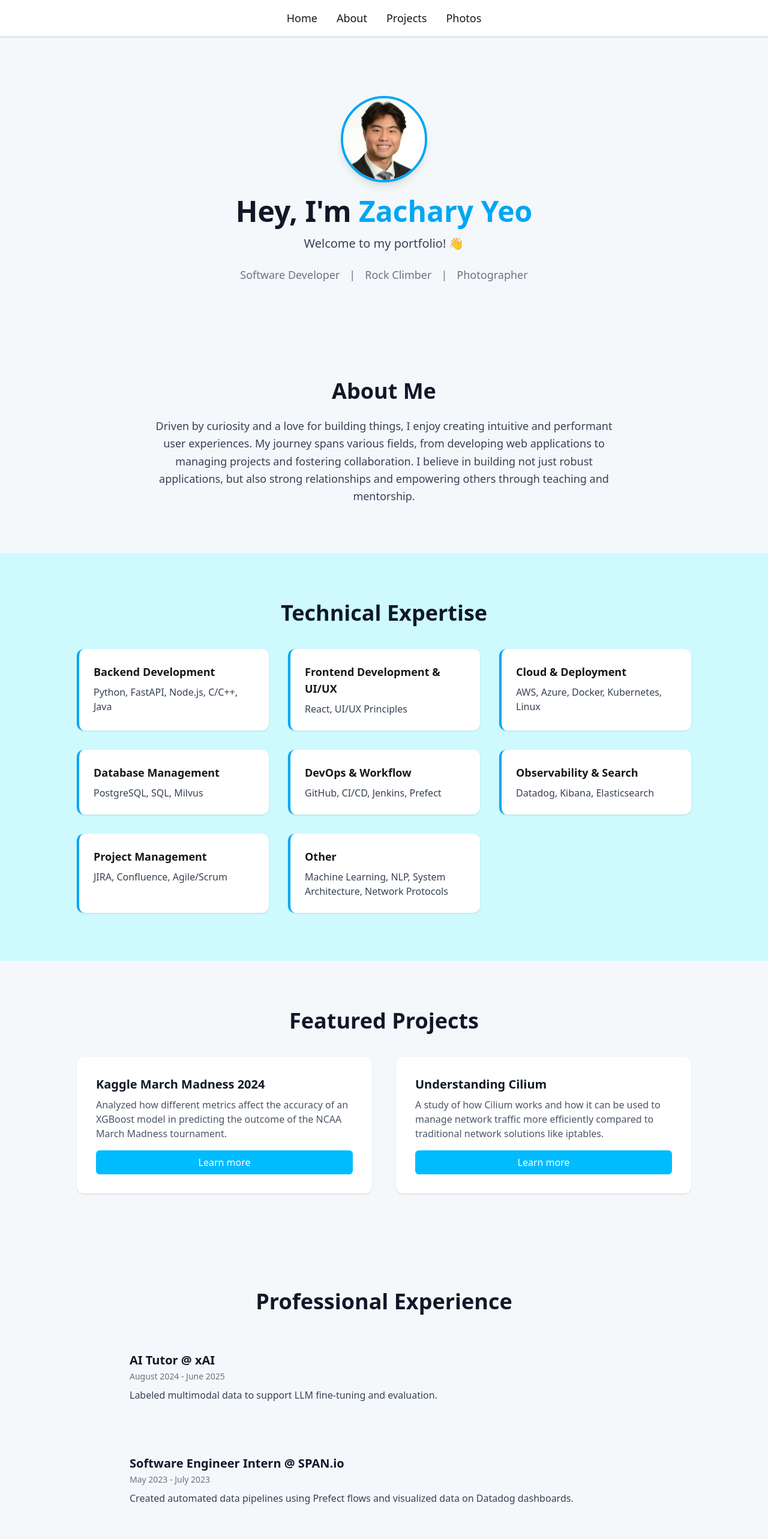
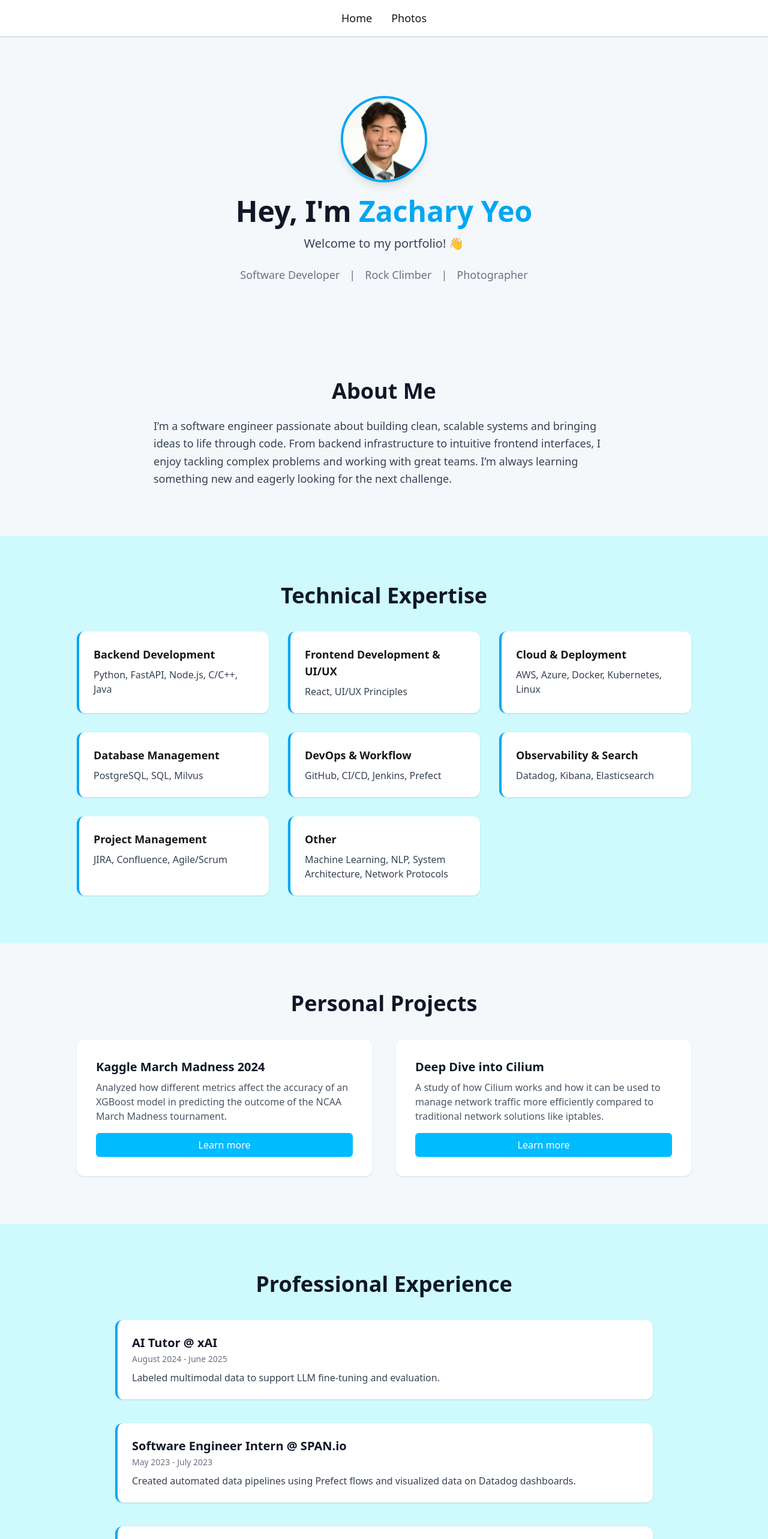
Before and after one commit to zyeo/personal-website, a Next.js app: page / in a window 1280 px wide. Shown: the top 2566 px of the page at 60% size. Built offline with nearby package versions, Linux system fonts and the light colour scheme.

Commit message:
fixed header tab and populated about me

```diff
--- a/src/app/layout.tsx
+++ b/src/app/layout.tsx
@@ -23,16 +23,10 @@ function Navbar() {
     <nav className="fixed top-0 left-0 w-full z-50 bg-white border-b border-gray-200 shadow-sm">
       <ul className="flex gap-8 text-lg font-medium justify-center py-4">
         <li>
-          <Link href="/" className="hover:text-blue-600 transition">Home</Link>
+          <Link href="/" className="hover:text-sky-500 transition">Home</Link>
         </li>
         <li>
-          <Link href="/about" className="hover:text-blue-600 transition">About</Link>
-        </li>
-        <li>
-          <Link href="/projects" className="hover:text-blue-600 transition">Projects</Link>
-        </li>
-        <li>
-          <Link href="/photos" className="hover:text-blue-600 transition">Photos</Link>
+          <Link href="/photos" className="hover:text-sky-500 transition">Photos</Link>
         </li>
       </ul>
     </nav>
--- a/src/app/page.tsx
+++ b/src/app/page.tsx
@@ -31,8 +31,8 @@ export default function Home() {
       <section className="py-20 px-4">
         <div className="max-w-3xl mx-auto text-center">
           <h2 className="text-3xl md:text-4xl font-bold mb-6 text-gray-900">About Me</h2>
-          <p className="text-gray-700 text-lg leading-relaxed">
-            Driven by curiosity and a love for building things, I enjoy creating intuitive and performant user experiences. My journey spans various fields, from developing web applications to managing projects and fostering collaboration. I believe in building not just robust applications, but also strong relationships and empowering others through teaching and mentorship.
+          <p className="text-gray-700 text-lg leading-relaxed text-left">
+              I’m a software engineer passionate about building clean, scalable systems and bringing ideas to life through code. From backend infrastructure to intuitive frontend interfaces, I enjoy tackling complex problems and working with great teams. I’m always learning something new and eagerly looking for the next challenge.
           </p>
         </div>
       </section>
@@ -81,7 +81,7 @@ export default function Home() {
       {/* Featured Projects Section (default) */}
       <section className="py-20 px-4">
         <div className="max-w-5xl mx-auto">
-          <h2 className="text-3xl md:text-4xl font-bold text-center mb-10 text-gray-900">Featured Projects</h2>
+          <h2 className="text-3xl md:text-4xl font-bold text-center mb-10 text-gray-900">Personal Projects</h2>
           <div className="grid md:grid-cols-2 gap-10">
             {/* Project 1 */}
             <div className="p-8 flex flex-col bg-white rounded-xl shadow">
@@ -91,7 +91,7 @@ export default function Home() {
             </div>
             {/* Project 2 */}
             <div className="p-8 flex flex-col bg-white rounded-xl shadow">
-              <h3 className="text-xl font-semibold mb-2 text-gray-900">Understanding Cilium</h3>
+              <h3 className="text-xl font-semibold mb-2 text-gray-900">Deep Dive into Cilium</h3>
               <p className="text-gray-600 mb-4">A study of how Cilium works and how it can be used to manage network traffic more efficiently compared to traditional network solutions like iptables.</p>
               <a
                 href="/Final_Project_Report_Cilium.pdf"
@@ -107,24 +107,24 @@ export default function Home() {
       </section>
 
       {/* Job Experiences Section (default) */}
-      <section className="py-20 px-4">
+      <section className="py-20 px-4 bg-cyan-100">
         <div className="max-w-4xl mx-auto">
           <h2 className="text-3xl md:text-4xl font-bold text-center mb-10 text-gray-900">Professional Experience</h2>
           <div className="space-y-10">
-            <div className="p-6 text-left">
+            <div className="p-6 bg-white rounded-xl border-l-4 border-sky-500 shadow text-left">
               <h3 className="text-xl font-semibold text-gray-900">AI Tutor @ xAI</h3>
               <span className="text-gray-500 text-sm">August 2024 - June 2025</span>
               <p className="text-gray-700 mt-2">Labeled multimodal data to support LLM fine-tuning and evaluation.</p>
             </div>
-            <div className="p-6 text-left">
+            <div className="p-6 bg-white rounded-xl border-l-4 border-sky-500 shadow text-left">
               <h3 className="text-xl font-semibold text-gray-900">Software Engineer Intern @ SPAN.io</h3>
               <span className="text-gray-500 text-sm">May 2023 - July 2023</span>
               <p className="text-gray-700 mt-2">Created automated data pipelines using Prefect flows and visualized data on Datadog dashboards. </p>
             </div>
-            <div className="p-6 text-left">
+            <div className="p-6 bg-white rounded-xl border-l-4 border-sky-500 shadow text-left">
               <h3 className="text-xl font-semibold text-gray-900">Software Engineer Intern @ Trend Micro</h3>
               <span className="text-gray-500 text-sm">June 2021 - August 2021</span>
-              <p className="text-gray-700 mt-2">Developed an automated network health monitoring tool that alerts microservices using ELK Stack and Slack API. </p>
+              <p className="text-gray-700 mt-2">Developed an automated network health monitorintg tool that alerts teams using ELK Stack and Slack API. </p>
             </div>
           </div>
         </div>
--- /dev/null
+++ b/src/app/photos/page.tsx
@@ -0,0 +1,8 @@
+export default function Photos() {
+  return (
+    <div className="min-h-screen flex flex-col items-center justify-center">
+      <h1 className="text-4xl font-bold mb-4">Photos</h1>
+      <p className="text-lg text-gray-600">Photo gallery coming soon!</p>
+    </div>
+  );
+}
```
